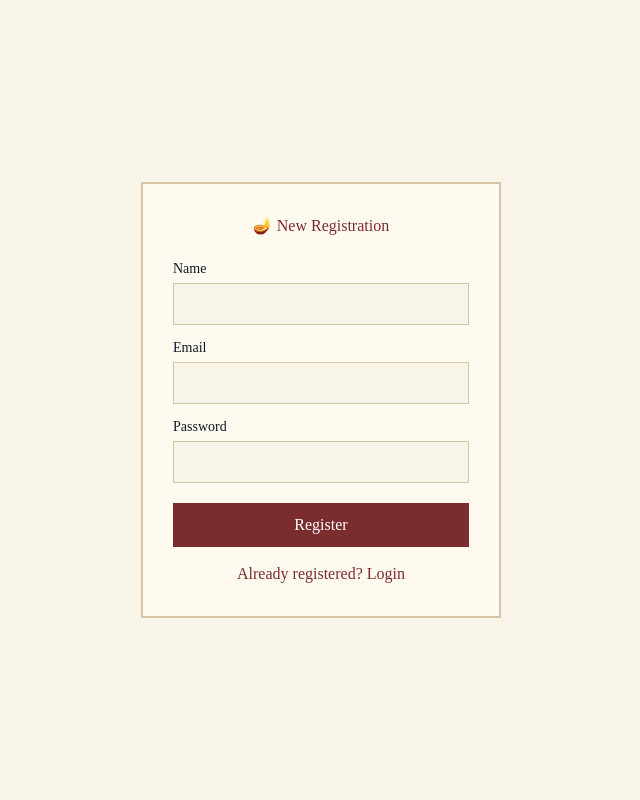
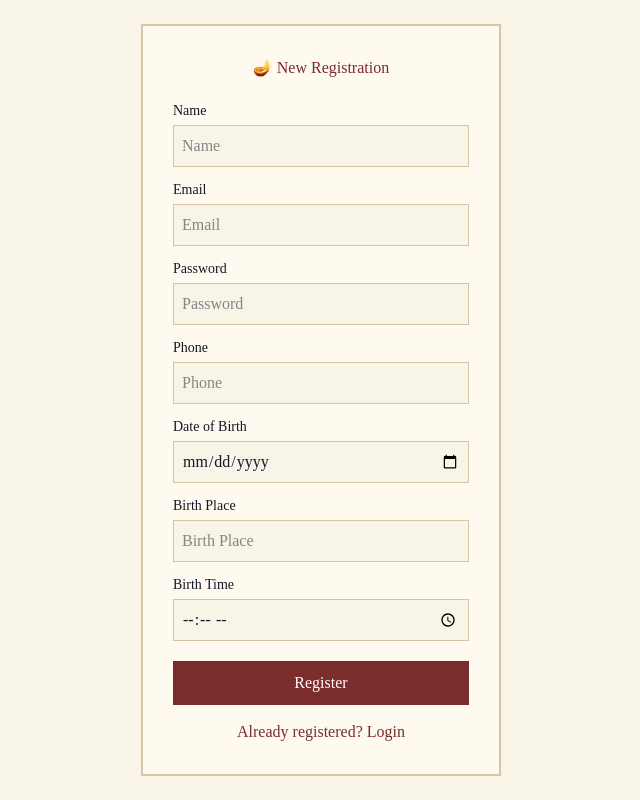
Before and after one commit to Amrutha2204/astro-frontend, a Next.js app: page /auth/register in a window 1280 px wide. Shown: the whole page, without its empty margins (319-959 px from the left). Built offline with nearby package versions, Linux system fonts and the light colour scheme.

Commit message:
Initial Commit

```diff
--- a/src/pages/auth/login.tsx
+++ b/src/pages/auth/login.tsx
@@ -21,6 +21,15 @@ export default function LoginPage() {
     }
   };
 
+  const goBack = () => {
+    router.push("/"); // Navigate to index.tsx
+  };
+
+  const logout = () => {
+    localStorage.removeItem("token"); // Clear token
+    router.push("/"); // Navigate to index.tsx
+  };
+
   return (
     <div className={styles.container}>
       <div className={styles.card}>
@@ -39,7 +48,11 @@ export default function LoginPage() {
           onChange={(e) => setPassword(e.target.value)}
         />
 
-        <button onClick={submit}>Login</button>
+        <div style={{ display: "flex", gap: "10px", marginTop: "10px" }}>
+          <button onClick={submit}>Login</button>
+          <button onClick={goBack}>Back</button>
+          <button onClick={logout}>Logout</button>
+        </div>
       </div>
     </div>
   );
--- a/src/pages/auth/register.tsx
+++ b/src/pages/auth/register.tsx
@@ -1,8 +1,48 @@
+import { useState } from "react";
 import { useRouter } from "next/router";
 import styles from "@/styles/auth.module.css";
 
+interface FormData {
+  name: string;
+  email: string;
+  password: string;
+  phoneNumber: string;
+  timezone: string;
+  roleId: number;
+  guestId: string;
+  dob: string;
+  birthPlace: string;
+  birthTime: string;
+}
+
 export default function Register() {
   const router = useRouter();
+
+  const [formData, setFormData] = useState<FormData>({
+    name: "",
+    email: "",
+    password: "",
+    phoneNumber: "",
+    timezone: "",
+    roleId: 1,
+    guestId: "",
+    dob: "",
+    birthPlace: "",
+    birthTime: ""
+  });
+
+  const handleChange = (e: React.ChangeEvent<HTMLInputElement>) => {
+    setFormData({
+      ...formData,
+      [e.target.name]: e.target.value
+    });
+  };
+
+  const handleRegister = () => {
+    console.log("Form Data:", formData);
+    // TODO: Call your API to save registration
+    router.push("/auth/login");
+  };
 
   return (
     <div className={styles.container}>
@@ -10,17 +50,27 @@ export default function Register() {
         <h2>🪔 New Registration</h2>
 
         <label>Name</label>
-        <input />
+        <input name="name" placeholder="Name" onChange={handleChange} />
 
         <label>Email</label>
-        <input />
+        <input name="email" placeholder="Email" onChange={handleChange} />
 
         <label>Password</label>
-        <input type="password" />
+        <input type="password" name="password" placeholder="Password" onChange={handleChange} />
 
-        <button onClick={() => router.push("/auth/login")}>
-          Register
-        </button>
+        <label>Phone</label>
+        <input name="phoneNumber" placeholder="Phone" onChange={handleChange} />
+
+        <label>Date of Birth</label>
+        <input type="date" name="dob" onChange={handleChange} />
+
+        <label>Birth Place</label>
+        <input name="birthPlace" placeholder="Birth Place" onChange={handleChange} />
+
+        <label>Birth Time</label>
+        <input type="time" name="birthTime" onChange={handleChange} />
+
+        <button onClick={handleRegister}>Register</button>
 
         <p onClick={() => router.push("/auth/login")}>
           Already registered? Login
```
